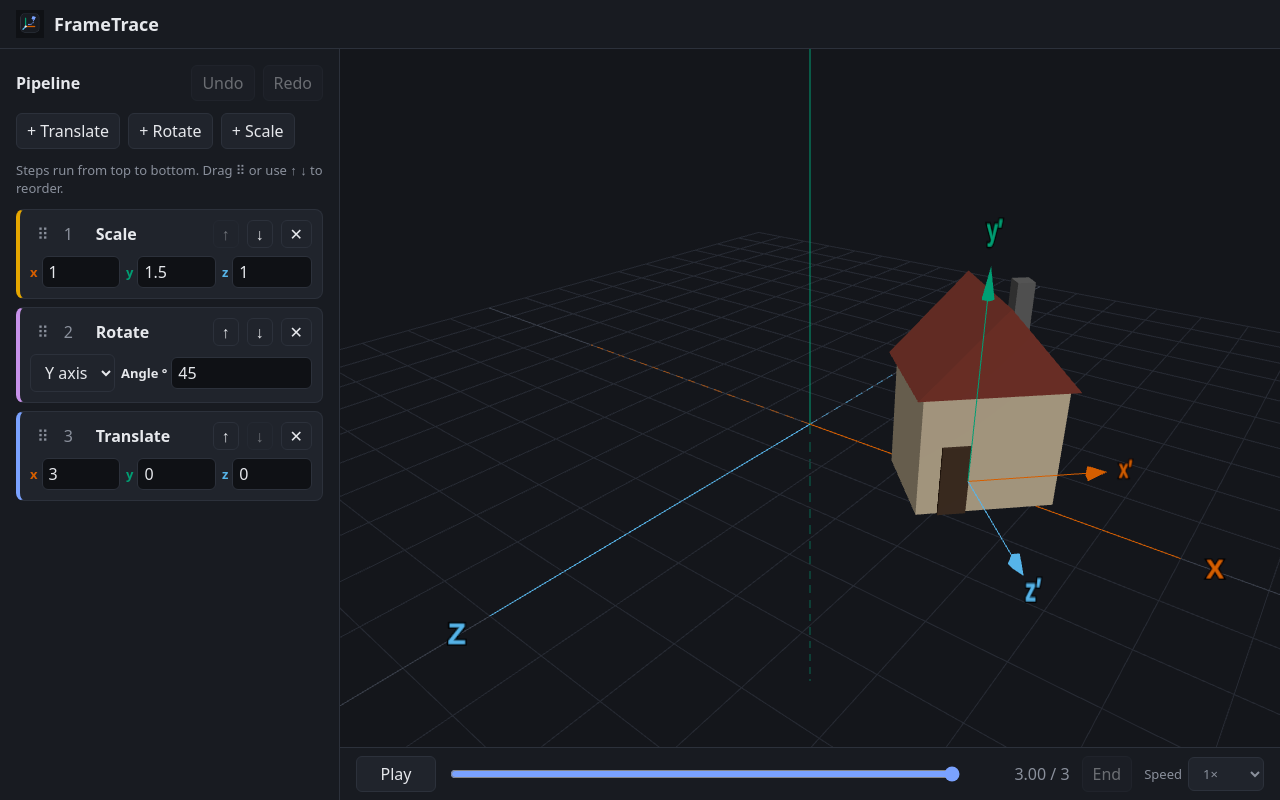
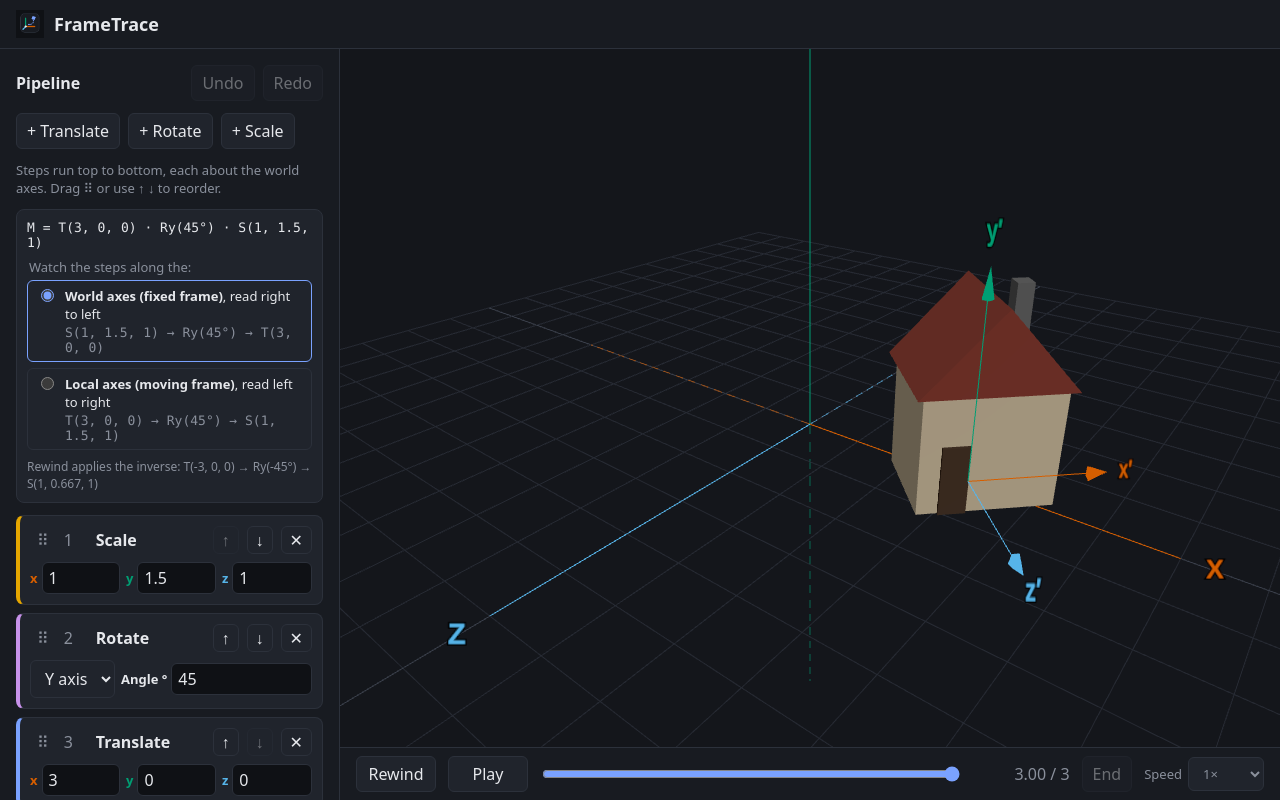
Before and after one commit to kevandriel2002/frametrace, a React (Vite) app: page / in a window 1280 px wide. Built offline with nearby package versions, Linux system fonts and the light colour scheme.

Commit message:
Add world/local reading toggle, product caption and inverse rewind

```diff
--- a/src/App.tsx
+++ b/src/App.tsx
@@ -1,14 +1,19 @@
 import logo from './assets/logo.png'
+import { useEffect } from 'react';
 // Displays PipelinePanel(user controls) and ViewportCanvas(geometric implementation)
 import { PipelinePanel } from './ui/PipelinePanel';
 import { ViewportCanvas } from './ui/ViewportCanvas';
 import { useUndoShortcuts } from './ui/useUndoShortcuts';
 import { TimelineBar } from './ui/TimelineBar';
 import { usePlaybackClock } from './ui/usePlaybackClock';
+import { followPipelineEdits } from './store/links';
+import { pipelineStore } from './store/pipelineStore';
+import { playbackStore } from './store/playbackStore';
 
 function App() {
   useUndoShortcuts();
   usePlaybackClock();
+  useEffect(() => followPipelineEdits(pipelineStore, playbackStore), []);
   return (
     <div className="app">
       <header className='app-header'>
--- a/src/index.css
+++ b/src/index.css
@@ -208,6 +208,73 @@ input:focus-visible {
   background: var(--accent);
 }
 
+.reading-card {
+  display: flex;
+  flex-direction: column;
+  gap: 8px;
+  padding: 10px;
+  background: var(--panel-2);
+  border: 1px solid var(--border);
+  border-radius: 8px;
+}
+
+.reading-product {
+  margin: 0;
+  font-family: ui-monospace, 'Cascadia Code', Consolas, monospace;
+  font-size: 13px;
+  overflow-wrap: anywhere;
+}
+
+.reading-options {
+  display: flex;
+  flex-direction: column;
+  gap: 6px;
+  margin: 0;
+  padding: 0;
+  border: none;
+}
+
+.reading-options legend {
+  margin-bottom: 4px;
+  color: var(--muted);
+  font-size: 13px;
+}
+
+.reading-option {
+  display: flex;
+  align-items: flex-start;
+  gap: 8px;
+  padding: 6px 8px;
+  border: 1px solid var(--border);
+  border-radius: 6px;
+  font-size: 13px;
+  cursor: pointer;
+}
+
+.reading-option:has(input:checked) {
+  border-color: var(--accent);
+}
+
+.reading-option input {
+  margin-top: 2px;
+  accent-color: var(--accent);
+}
+
+.reading-order {
+  display: block;
+  margin-top: 2px;
+  color: var(--muted);
+  font-family: ui-monospace, 'Cascadia Code', Consolas, monospace;
+  overflow-wrap: anywhere;
+}
+
+.reading-rewind {
+  margin: 0;
+  color: var(--muted);
+  font-size: 12px;
+  overflow-wrap: anywhere;
+}
+
 .icon-button {
   padding: 2px 8px;
 }
--- a/src/scene/SceneViewport.ts
+++ b/src/scene/SceneViewport.ts
@@ -71,7 +71,7 @@ export class SceneViewport {
       if (state.blocks !== previous.blocks) this.updateHouse();
     });
     const stopPlayback = playback.subscribe((state, previous) => {
-      if (state.playhead !== previous.playhead) this.updateHouse();
+      if (state.playhead !== previous.playhead || state.mode !== previous.mode) this.updateHouse();
     });
     this.unsubscribe = () => {
       stopPipeline();
@@ -102,8 +102,9 @@ export class SceneViewport {
   // Reads both stores fresh each time
   private updateHouse(): void {
     const pipeline = toPipeline(this.pipeline.getState().blocks);
-    const t = effectivePlayhead(this.playback.getState().playhead, pipeline.length);
-    this.house.matrix.copy(composeAt(pipeline, t));
+    const { playhead, mode } = this.playback.getState();
+    const t = effectivePlayhead(playhead, pipeline.length);
+    this.house.matrix.copy(composeAt(pipeline, t, mode));
     this.house.matrixWorldNeedsUpdate = true;
   }
 
--- a/src/ui/BlockCard.tsx
+++ b/src/ui/BlockCard.tsx
@@ -7,7 +7,7 @@ import { pipelineStore, type Block } from '../store/pipelineStore';
 import { NumberField } from './NumberField';
 import { Vec3Fields } from './Vec3Fields';
 import { useStore } from 'zustand';
-import { effectivePlayhead, stepProgress } from '../core/pipeline/playhead';
+import { effectivePlayhead, blockProgress } from '../core/pipeline/playhead';
 import { playbackStore } from '../store/playbackStore';
 
 const TITLES: Record<Operation['kind'], string> = {
@@ -29,7 +29,7 @@ export function BlockCard({ block, index, count }: Props) {
   const { removeBlock, moveBlock } = pipelineStore.getState();
   // dnd functionality
   const progress = useStore(playbackStore, (s) =>
-    stepProgress(effectivePlayhead(s.playhead, count), index),
+    blockProgress(effectivePlayhead(s.playhead, count), index, count, s.mode),
   );
 
   // dnd functionality
--- a/src/ui/PipelinePanel.tsx
+++ b/src/ui/PipelinePanel.tsx
@@ -15,6 +15,8 @@ import {
 import { useStore } from 'zustand';
 import { pipelineStore, type OperationKind } from '../store/pipelineStore';
 import { BlockCard } from './BlockCard';
+import { playbackStore } from '../store/playbackStore';
+import { ReadingCard } from './ReadingCard';
 
 const ADD_BUTTONS: { kind: OperationKind; label: string }[] = [
   { kind: 'translate', label: '+ Translate' },
@@ -26,6 +28,7 @@ export function PipelinePanel() {
   const blocks = useStore(pipelineStore, (s) => s.blocks);
   const canUndo = useStore(pipelineStore, (s) => s.past.length > 0);
   const canRedo = useStore(pipelineStore, (s) => s.future.length > 0);
+  const mode = useStore(playbackStore, (s) => s.mode);
   const { addBlock, moveBlock, undo, redo } = pipelineStore.getState();
 
   const sensors = useSensors(
@@ -61,7 +64,14 @@ export function PipelinePanel() {
         ))}
       </div>
 
-      <p className="hint">Steps run from top to bottom. Drag ⠿ or use ↑ ↓ to reorder.</p>
+      <p className="hint">
+        {mode === 'world'
+          ? 'Steps run top to bottom, each about the world axes.'
+          : 'Steps run bottom to top, each about the house’s own axes.'}{' '}
+        Drag ⠿ or use ↑ ↓ to reorder.
+      </p>
+
+      <ReadingCard />
 
       {blocks.length === 0 ? (
         <p className="empty">No steps yet. The house is untransformed (identity).</p>
--- a/src/ui/ReadingCard.tsx
+++ b/src/ui/ReadingCard.tsx
@@ -0,0 +1,54 @@
+import { useMemo } from 'react';
+import { useStore } from 'zustand';
+import { productExpression, readingOrder } from '../core/pipeline/describe';
+import { invertPipeline } from '../core/pipeline/inverse';
+import type { FrameMode } from '../core/pipeline/playhead';
+import { pipelineStore, toPipeline } from '../store/pipelineStore';
+import { playbackStore } from '../store/playbackStore';
+
+const OPTIONS: { mode: FrameMode; title: string; direction: string }[] = [
+  { mode: 'world', title: 'World axes (fixed frame)', direction: 'read right to left' },
+  { mode: 'local', title: 'Local axes (moving frame)', direction: 'read left to right' },
+];
+
+export function ReadingCard() {
+  const blocks = useStore(pipelineStore, (s) => s.blocks);
+  const mode = useStore(playbackStore, (s) => s.mode);
+  const { setMode } = playbackStore.getState();
+
+  const pipeline = useMemo(() => toPipeline(blocks), [blocks]);
+  const inverse = useMemo(() => invertPipeline(pipeline), [pipeline]);
+
+  if (pipeline.length === 0) return null;
+
+  return (
+    <section className="reading-card" aria-label="Reading the product">
+      <p className="reading-product">M = {productExpression(pipeline)}</p>
+
+      <fieldset className="reading-options">
+        <legend>Watch the steps along the:</legend>
+        {OPTIONS.map((option) => (
+          <label key={option.mode} className="reading-option">
+            <input
+              type="radio"
+              name="frame-mode"
+              value={option.mode}
+              checked={mode === option.mode}
+              onChange={() => setMode(option.mode)}
+            />
+            <span>
+              <strong>{option.title}</strong>, {option.direction}
+              <span className="reading-order">{readingOrder(pipeline, option.mode)}</span>
+            </span>
+          </label>
+        ))}
+      </fieldset>
+
+      <p className="reading-rewind">
+        {inverse
+          ? `Rewind applies the inverse: ${readingOrder(inverse, mode)}`
+          : 'Rewind is unavailable: a scale of 0 flattens the house and cannot be undone.'}
+      </p>
+    </section>
+  );
+}
--- a/src/ui/TimelineBar.tsx
+++ b/src/ui/TimelineBar.tsx
@@ -1,28 +1,43 @@
 // Renders timeline controls (Play/Pause, scrubber slider, etc.)
 import { useStore } from 'zustand';
 import { effectivePlayhead } from '../core/pipeline/playhead';
-import { pipelineStore } from '../store/pipelineStore';
+import { pipelineStore, toPipeline } from '../store/pipelineStore';
 import { SPEEDS, playbackStore } from '../store/playbackStore';
+import { invertPipeline } from '../core/pipeline/inverse';
 
 export function TimelineBar() {
   const stepCount = useStore(pipelineStore, (s) => s.blocks.length);
   const playhead = useStore(playbackStore, (s) => s.playhead);
   const playing = useStore(playbackStore, (s) => s.playing);
   const speed = useStore(playbackStore, (s) => s.speed);
-  const { play, pause, scrubTo, jumpToEnd, setSpeed } = playbackStore.getState();
+  const direction = useStore(playbackStore, (s) => s.direction);
+  const canRewind = useStore(pipelineStore, (s) => invertPipeline(toPipeline(s.blocks)) !== null);
+  const { play, rewind, pause, scrubTo, jumpToEnd, setSpeed } = playbackStore.getState();
 
   const t = effectivePlayhead(playhead, stepCount);
   const empty = stepCount === 0;
+  const rewinding = playing && direction === -1;
+  const playingForward = playing && direction === 1;
+
 
   return (
     <div className="timeline">
       <button
         type="button"
-        onClick={() => (playing ? pause() : play(stepCount))}
+        onClick={() => (rewinding ? pause() : rewind(stepCount))}
+        disabled={empty || !canRewind || (t === 0 && !rewinding)}
+        title={canRewind ? 'Rewind to the identity' : 'Unavailable: a scale of 0 cannot be undone'}
+        className="timeline-play"
+      >
+        {rewinding ? 'Pause' : 'Rewind'}
+      </button>
+      <button
+        type="button"
+        onClick={() => (playingForward ? pause() : play(stepCount))}
         disabled={empty}
         className="timeline-play"
       >
-        {playing ? 'Pause' : 'Play'}
+        {playingForward ? 'Pause' : 'Play'}
       </button>
 
       <input
```
